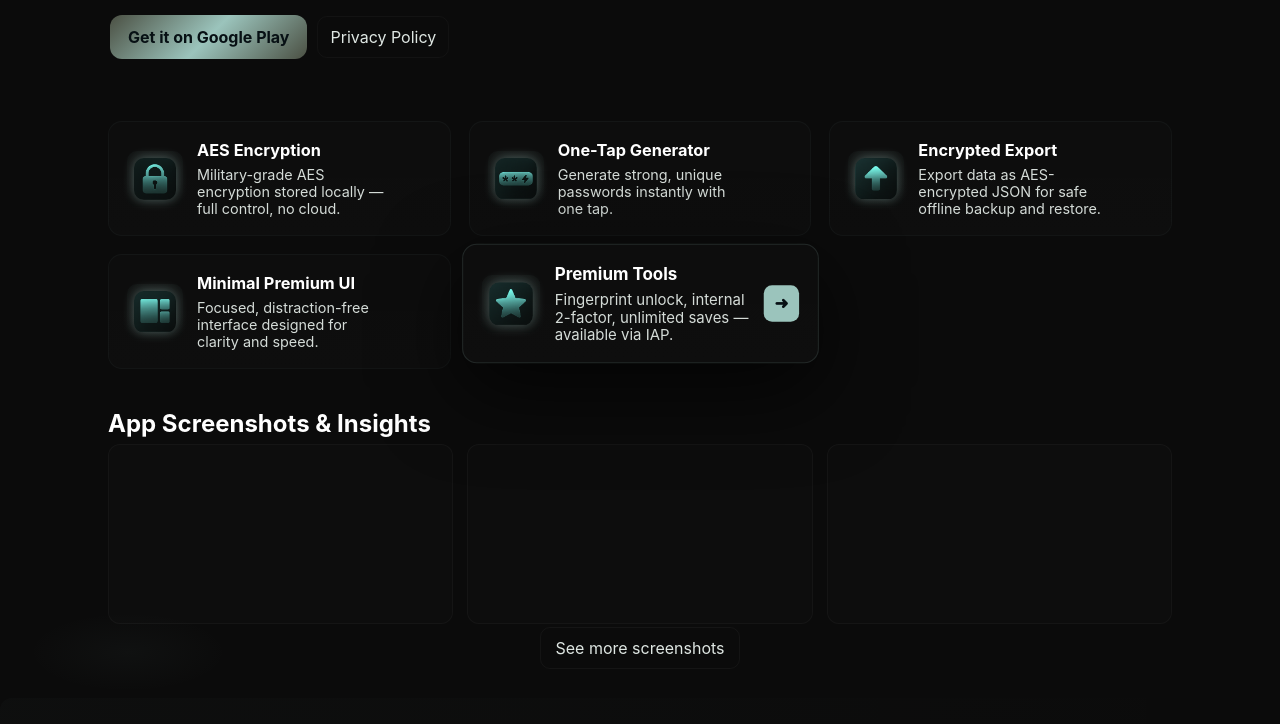
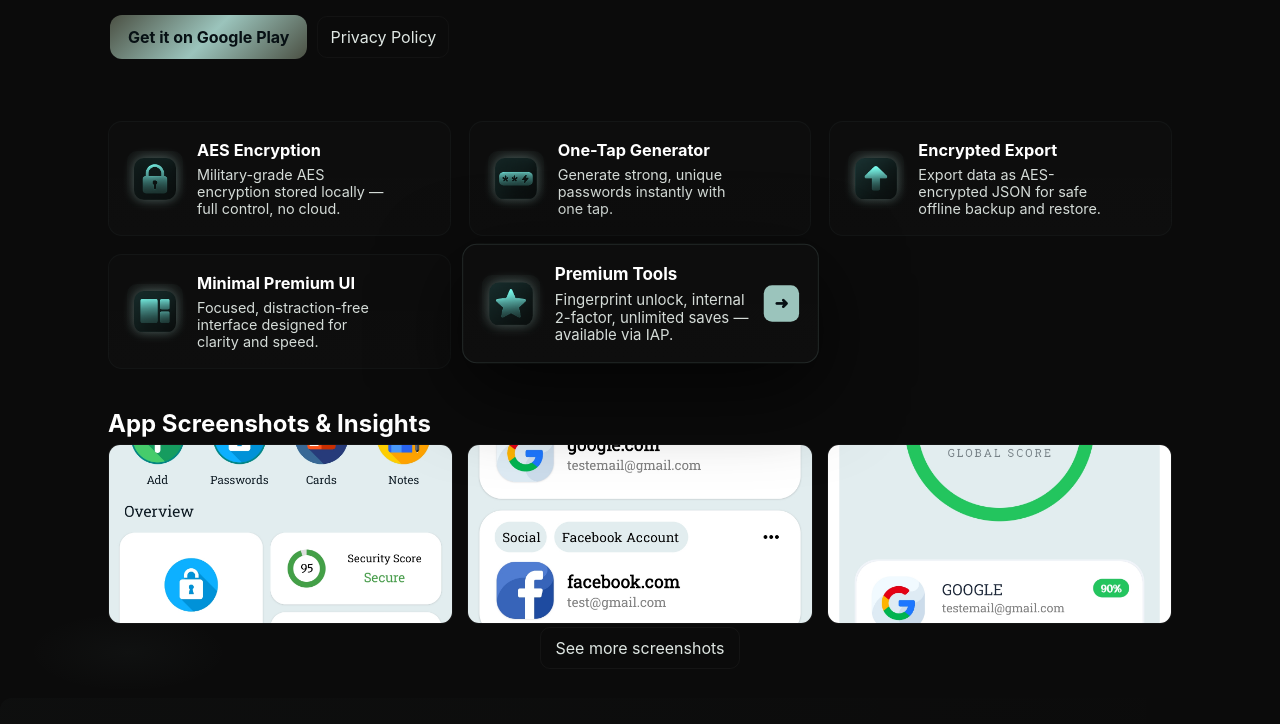
Before and after one commit to abhijeet64009/byte_password_manager, a plain HTML site: page index.html in a window 1280 px wide. Shown: the part 228-952 px from the top of the page. Drawn offline with Linux system fonts and the light colour scheme.

Commit message:
Update index.html

```diff
--- a/index.html
+++ b/index.html
@@ -157,13 +157,13 @@
       <div class="screenshot-grid" id="screenshotGrid">
         <!-- replace these placeholders with real <img> tags -->
         <div class="shot placeholder">
-          <img src="assets/screenshots/shot1.png" alt="App Insights" onerror="this.style.display='none'">
+          <img src="assets/screenshots/shot1.jpg" alt="App Insights" onerror="this.style.display='none'">
         </div>
         <div class="shot placeholder">
-          <img src="assets/screenshots/shot2.png" alt="App Insights" onerror="this.style.display='none'">
+          <img src="assets/screenshots/shot2.jpg" alt="App Insights" onerror="this.style.display='none'">
         </div>
         <div class="shot placeholder">
-          <img src="assets/screenshots/shot3.png" alt="App Insights" onerror="this.style.display='none'">
+          <img src="assets/screenshots/shot3.jpg" alt="App Insights" onerror="this.style.display='none'">
         </div>
       </div>
 
```
